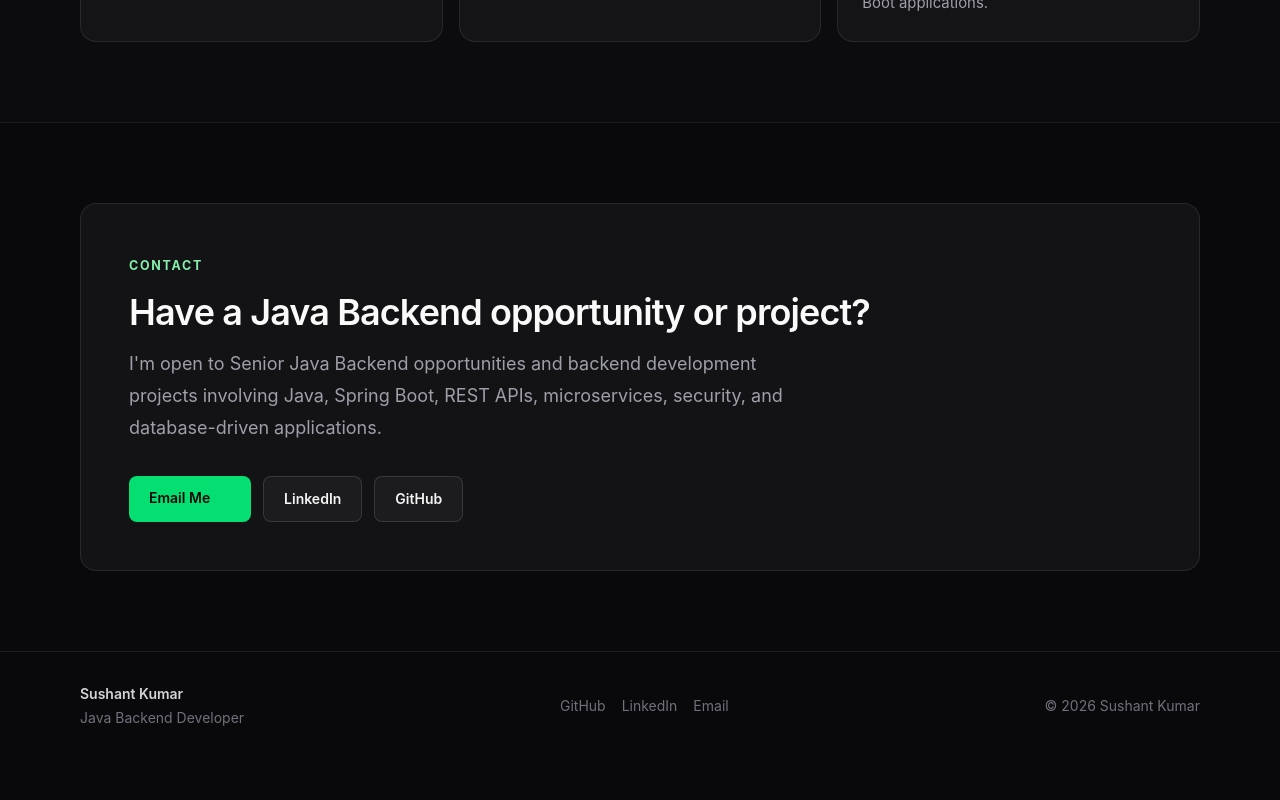
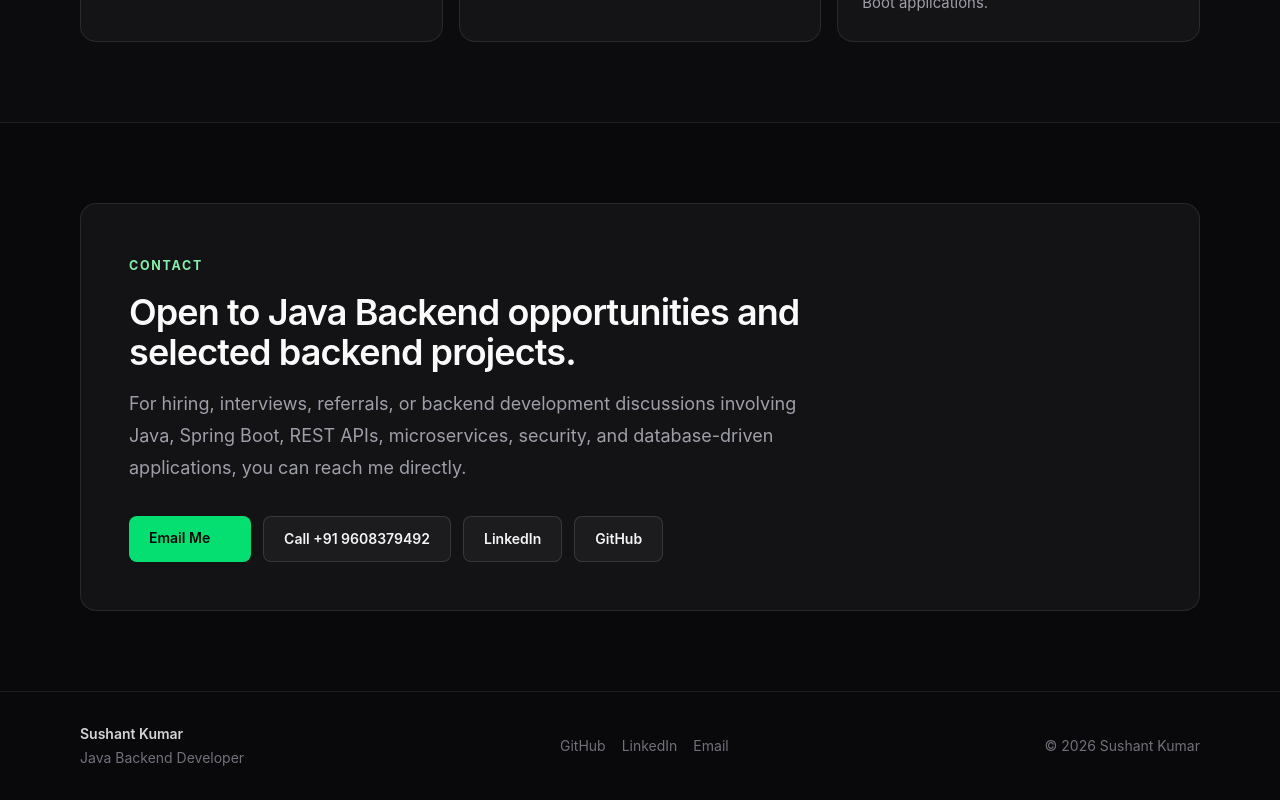
Before and after one commit to sushantapi/sushant-portfolio-v1, a React (Vite) app: page / in a window 1280 px wide. Shown: the part 5148-5948 px from the top of the page. Before the commit the page ends 5908 px from the top, so only its background shows below. Built offline with nearby package versions, Linux system fonts and the light colour scheme.

Commit message:
feat: improve recruiter contact conversion

```diff
--- a/src/sections/Contact.tsx
+++ b/src/sections/Contact.tsx
@@ -8,11 +8,12 @@ export function Contact() {
         <Reveal>
           <div className="card overflow-hidden p-6 sm:p-10 lg:p-12">
             <span className="eyebrow">Contact</span>
-            <h2 className="mt-4 max-w-3xl text-3xl font-semibold tracking-tight text-zinc-50 sm:text-4xl">Have a Java Backend opportunity or project?</h2>
-            <p className="mt-4 max-w-2xl text-base leading-8 text-zinc-400 sm:text-lg">I'm open to Senior Java Backend opportunities and backend development projects involving Java, Spring Boot, REST APIs, microservices, security, and database-driven applications.</p>
+            <h2 className="mt-4 max-w-3xl text-3xl font-semibold tracking-tight text-zinc-50 sm:text-4xl">Open to Java Backend opportunities and selected backend projects.</h2>
+            <p className="mt-4 max-w-2xl text-base leading-8 text-zinc-400 sm:text-lg">For hiring, interviews, referrals, or backend development discussions involving Java, Spring Boot, REST APIs, microservices, security, and database-driven applications, you can reach me directly.</p>
 
             <div className="mt-8 flex flex-wrap gap-3">
               <a href={`mailto:${siteConfig.email}`} className="rounded-lg bg-green-400 px-5 py-3 text-sm font-semibold text-zinc-950 transition hover:bg-green-300">Email Me <span className="cta-arrow" aria-hidden="true">→</span></a>
+              <a href={siteConfig.phoneHref} className="rounded-lg border border-white/12 bg-white/4 px-5 py-3 text-sm font-semibold text-zinc-100 transition hover:bg-white/8">Call {siteConfig.phone}</a>
               <a href={siteConfig.linkedin} target="_blank" rel="noreferrer" className="rounded-lg border border-white/12 bg-white/4 px-5 py-3 text-sm font-semibold text-zinc-100 transition hover:bg-white/8">LinkedIn</a>
               <a href={siteConfig.github} target="_blank" rel="noreferrer" className="rounded-lg border border-white/12 bg-white/4 px-5 py-3 text-sm font-semibold text-zinc-100 transition hover:bg-white/8">GitHub</a>
             </div>
```
